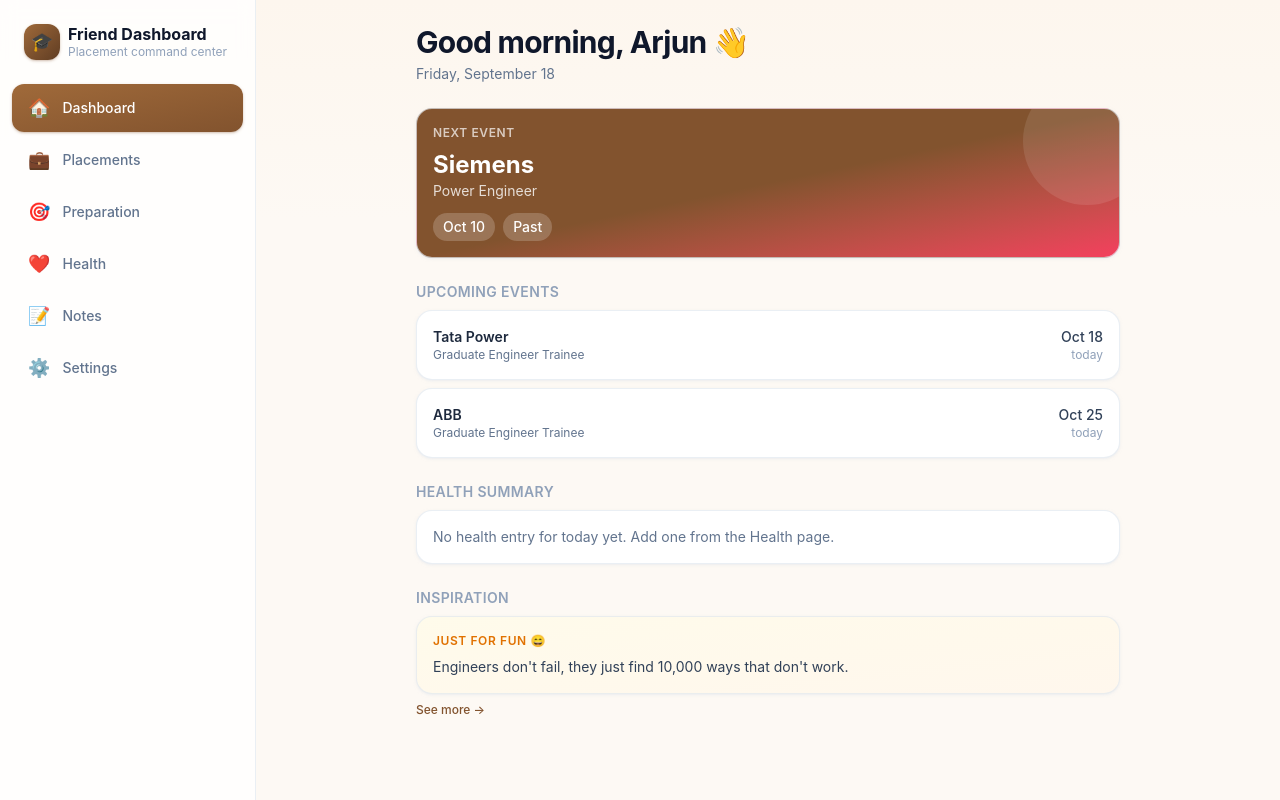
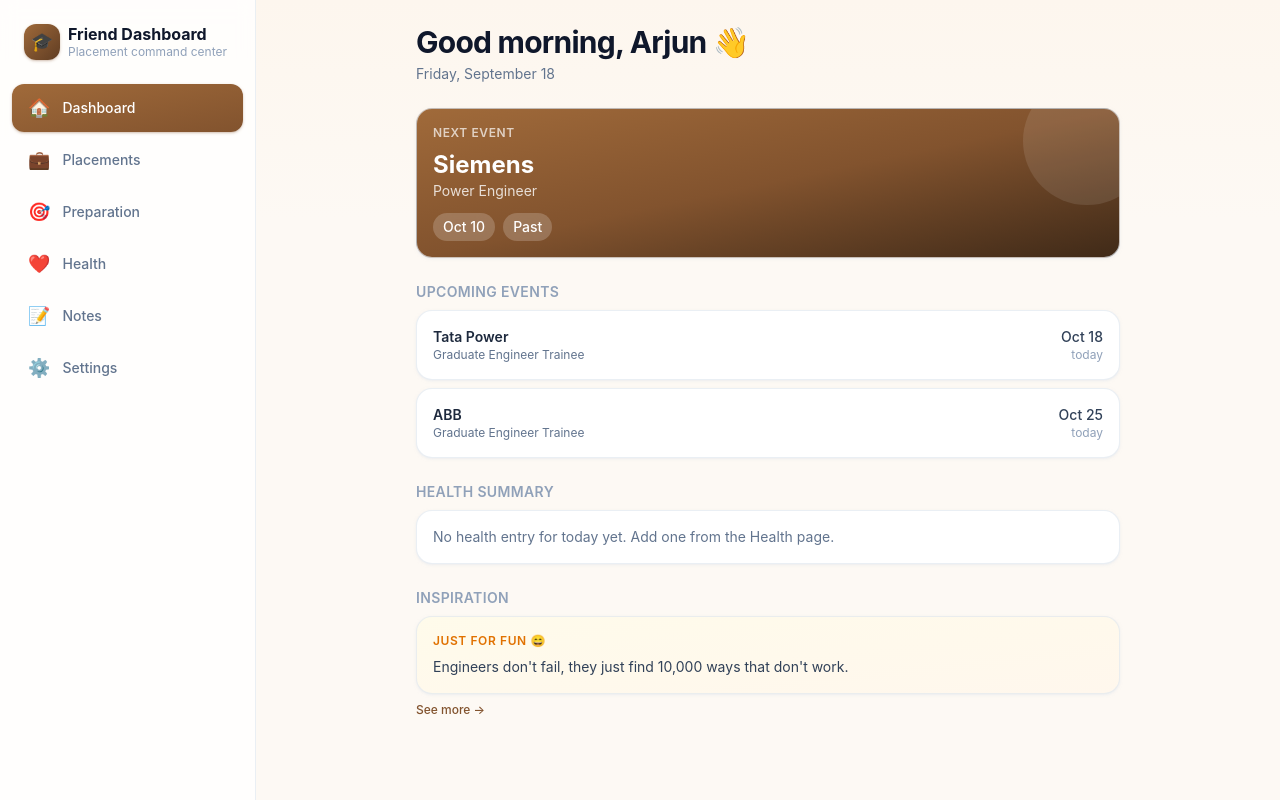
Before and after one commit to BhavaniG-aqua/harvesta-dashboard, a React (Vite) app: page / in a window 1280 px wide. Built offline with nearby package versions, Linux system fonts and the light colour scheme.

Commit message:
Keep decorative gradients (NextEventCard, InspirationCard) within the brown brand palette instead of fading into the coral accent color

```diff
--- a/src/components/dashboard/InspirationCard.jsx
+++ b/src/components/dashboard/InspirationCard.jsx
@@ -32,7 +32,7 @@
   }
 
   return (
-    <Card className="bg-gradient-to-br from-brand-50 to-accent-100/40">
+    <Card className="bg-gradient-to-br from-brand-50 to-brand-100/60">
       <p className="text-xs font-semibold uppercase tracking-wider text-brand-600">
         Quote of the day ✨
       </p>
--- a/src/components/dashboard/NextEventCard.jsx
+++ b/src/components/dashboard/NextEventCard.jsx
@@ -25,7 +25,7 @@
       : "Past";
 
   return (
-    <Card className="relative overflow-hidden bg-gradient-to-br from-brand-600 via-brand-600 to-accent-500 text-white">
+    <Card className="relative overflow-hidden bg-gradient-to-br from-brand-500 via-brand-600 to-brand-800 text-white">
       <div
         className="pointer-events-none absolute -right-8 -top-8 h-32 w-32 rounded-full bg-white/10"
         aria-hidden="true"
```
